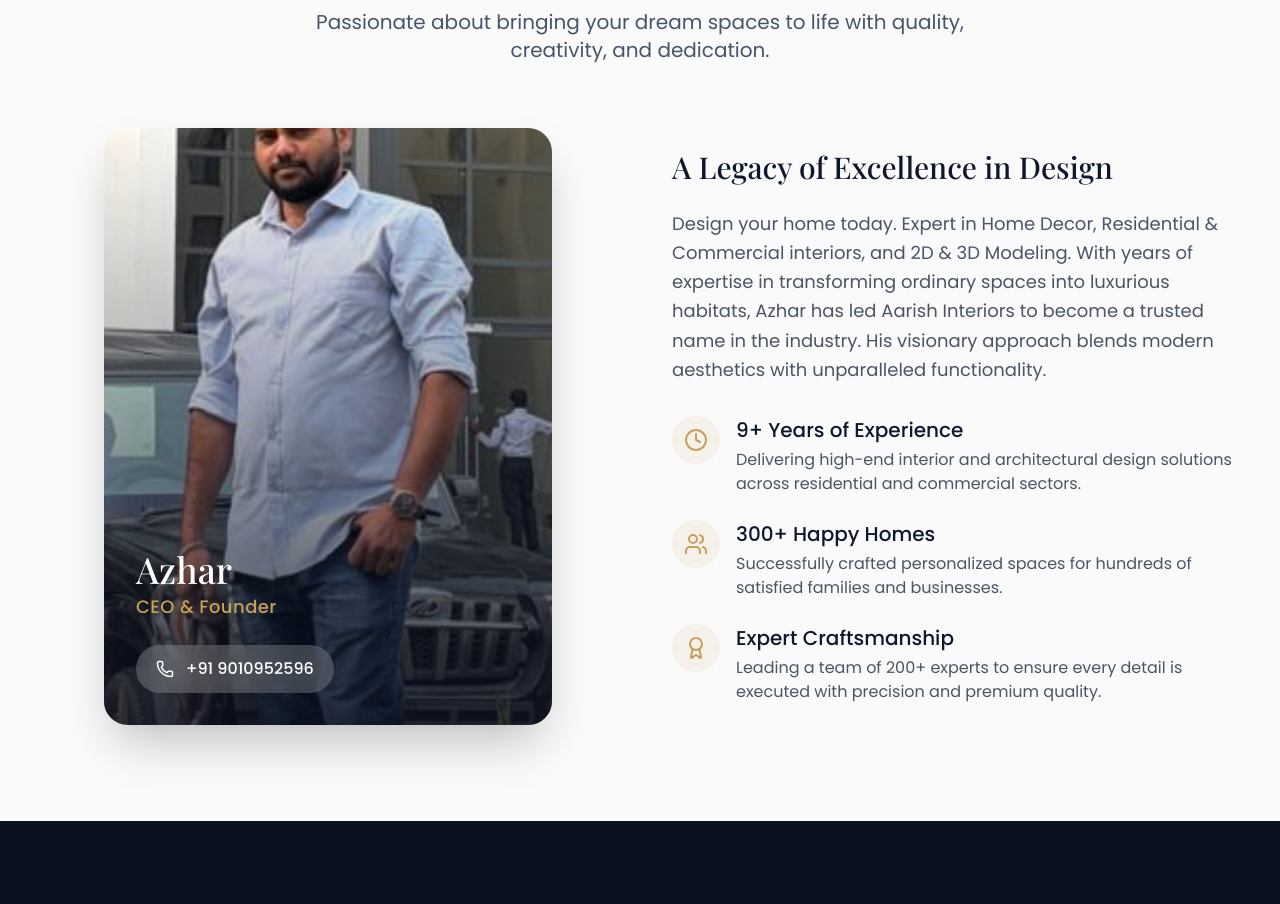
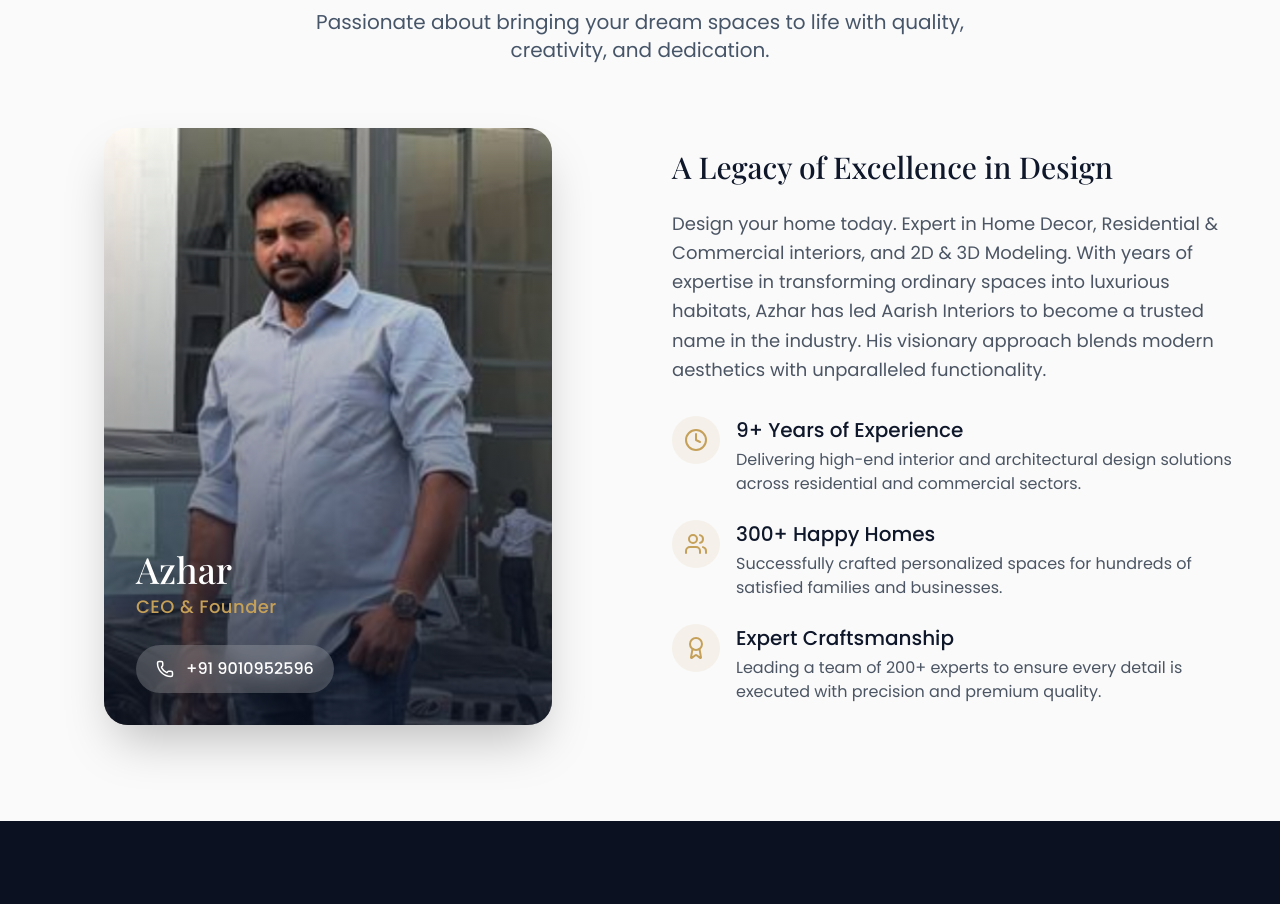
Before and after one commit to RIYAZ18843/AARISH-INTERIORS-Website, a React (Vite) app: page /about in a window 1280 px wide. Shown: the part 1380-2284 px from the top of the page. Built offline with nearby package versions, Linux system fonts and the light colour scheme; a web font is replaced by a local one.

Commit message:
fix: Align CEO photo to top to ensure face is visible

```diff
--- a/src/components/TeamSection.jsx
+++ b/src/components/TeamSection.jsx
@@ -35,7 +35,7 @@
               <img
                 src={ceoData.image}
                 alt={ceoData.name}
-                className="w-full h-full object-cover transition-transform duration-700 group-hover:scale-105"
+                className="w-full h-full object-cover object-top transition-transform duration-700 group-hover:scale-105"
                 onError={(e) => {
                   e.target.src = "https://images.unsplash.com/photo-1560250097-0b93528c311a?q=80&w=800&auto=format&fit=crop";
                 }}
```
